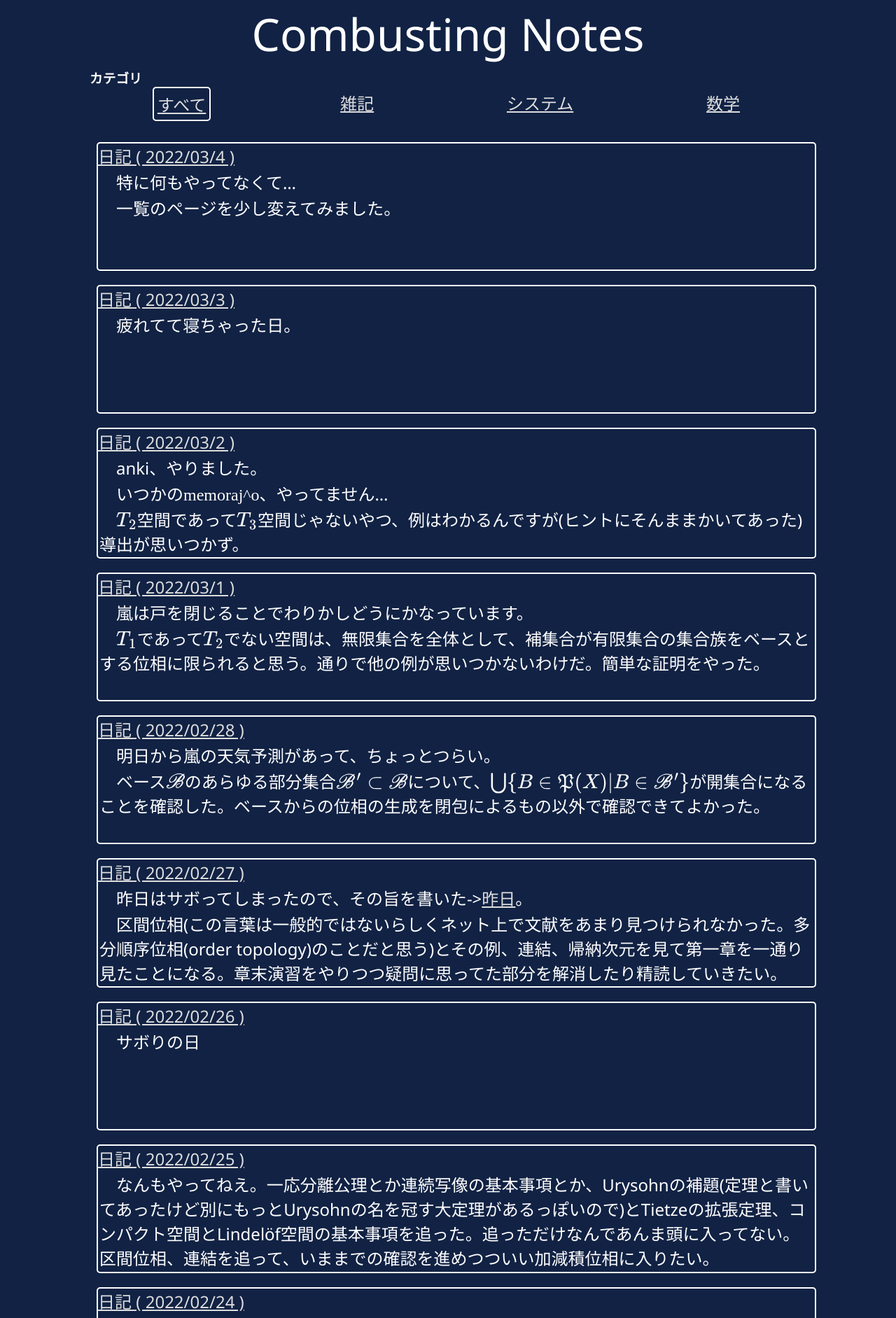
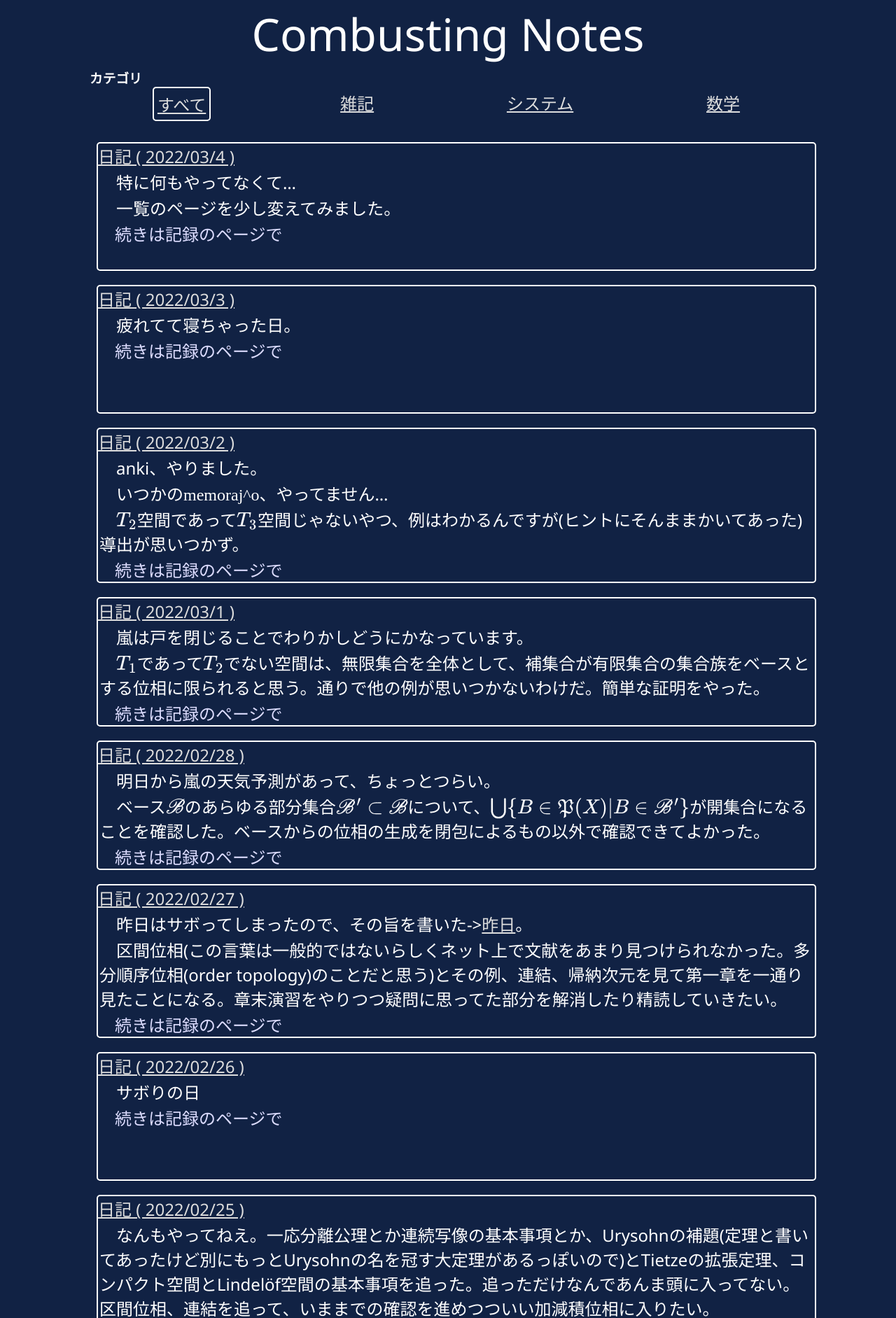
Before and after one commit to schzna/schzna.github.io, a Jekyll site: the page built from windows/notes.html, in a window 1280 px wide. Shown: the top 1883 px of the page at 70% size. Built offline with Jekyll 4.4.1, drawn with Linux system fonts in a browser that asks for light colours; some web fonts are replaced; some of the changed text lies outside the part shown.

Commit message:
update notes.html

```diff
--- a/stylesheets/main.css
+++ b/stylesheets/main.css
@@ -78,6 +78,12 @@ thumnail{
 
 thumnail a{
     font-size: x-large;
+}
+
+thumnail #more{
+    color: #ddddff;
+    margin-left: 1em;
+    text-decoration: none;
 }
 
 note-info{
--- a/windows/notes.html
+++ b/windows/notes.html
@@ -43,6 +43,8 @@ title: "List"
 			<thumnail>
 				<a href="{{ post.url }}">{{ post.title }} ( {{ post.date | date: "%Y/%m/%-d" }} ) </a>
 				{{ post.excerpt }}
+				<a id="more"
+					href="{{ post.url }}">続きは記録のページで</a>
 			</thumnail>
 			{% endfor %}
 		</notes>
@@ -52,6 +54,8 @@ title: "List"
 			<thumnail>
 				<a href="{{ post.url }}">{{ post.title }} ( {{ post.date | date: "%Y/%m/%-d" }} ) </a>
 				{{ post.excerpt }}
+				<a id="more"
+					href="{{ post.url }}">続きは記録のページで</a>
 			</thumnail>
 			{% endfor %}
 		</notes>
```
